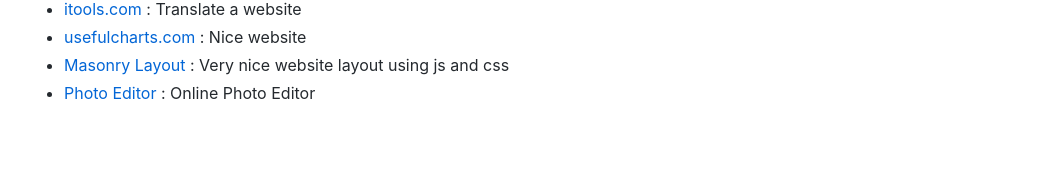
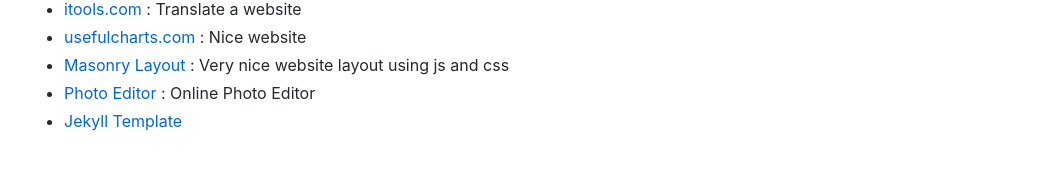
Before and after one commit to cittadhammo/old-personal-website, a Jekyll site: the page built from links.md, in a window 1280 px wide. Shown: the part 1346-1524 px from the top of the page, without its empty margins (118-1161 px from the left). Built offline with Jekyll 4.4.1, drawn with Linux system fonts in a browser that asks for light colours; before the commit the page ends 1499 px from its top, so only the background shows below that.

Commit message:
Update links.md

```diff
--- a/links.md
+++ b/links.md
@@ -52,3 +52,4 @@
 - [usefulcharts.com]([url](https://usefulcharts.com/)) : Nice website
 - [Masonry Layout](https://masonry.desandro.com/) : Very nice website layout using js and css
 - [Photo Editor](https://pixlr.com/) : Online Photo Editor
+- [Jekyll Template](https://chrisbobbe.github.io/jekyll-theme-prologue/)
```
